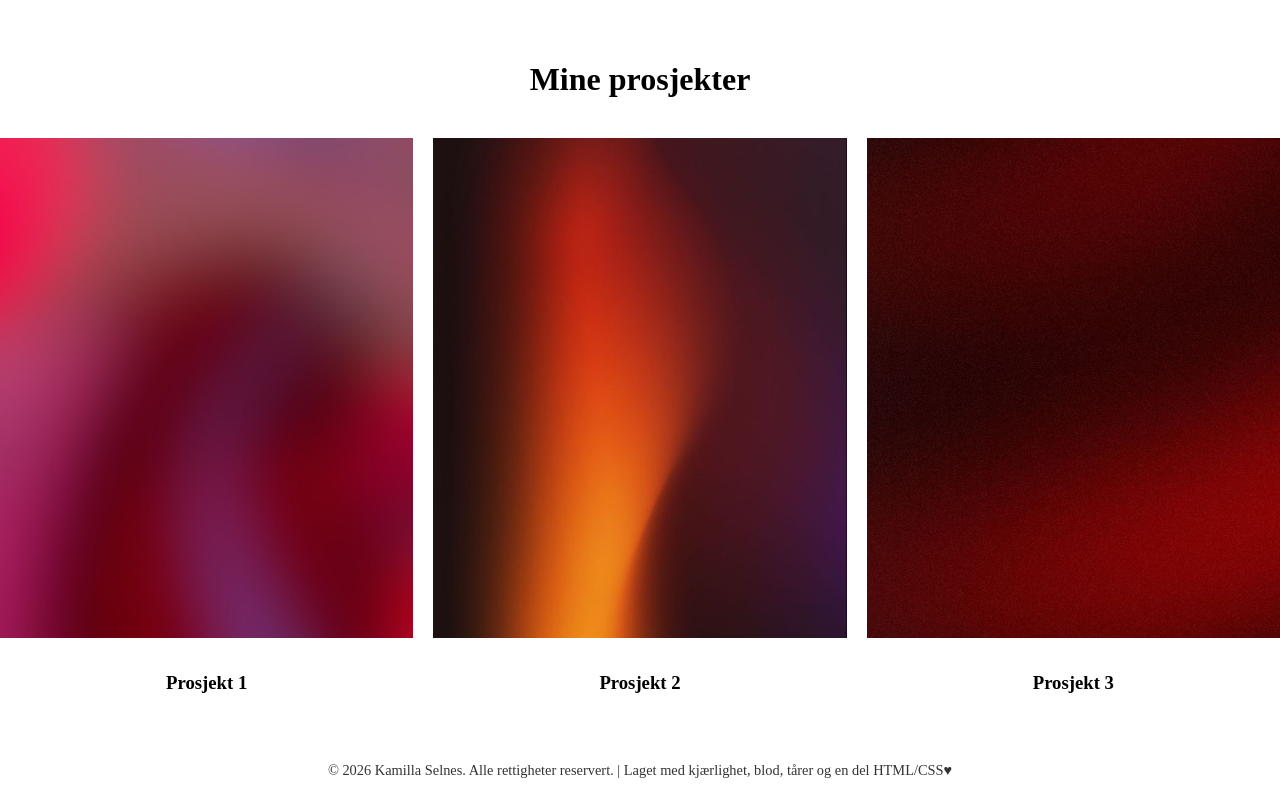
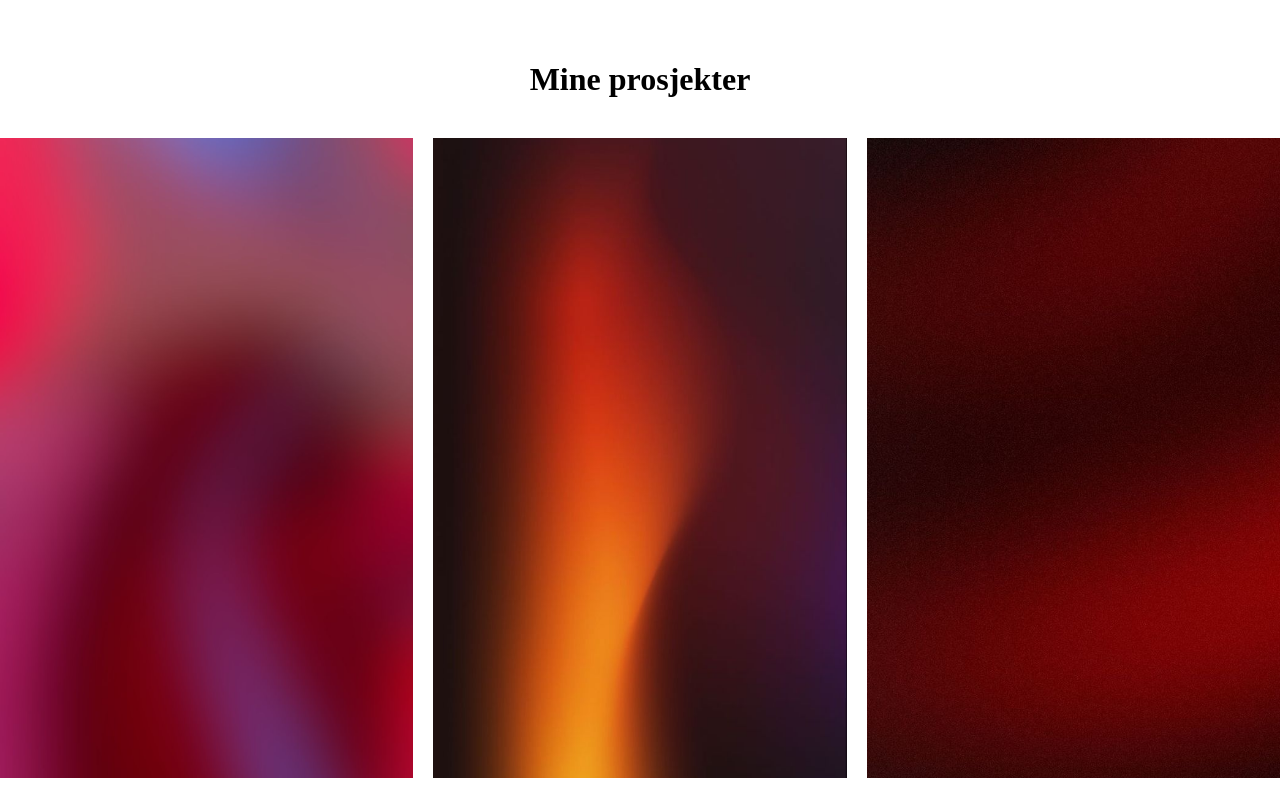
Before and after one commit to Kamillaaks/kulekamminettside, a plain HTML site: page index.html in a window 1280 px wide. Shown: the part 1180-1978 px from the top of the page. Drawn offline with Linux system fonts and the light colour scheme; a web font is replaced by a local one.

Commit message:
Update style.css

```diff
--- a/style.css
+++ b/style.css
@@ -124,24 +124,23 @@ html {
     gap: 20px;
 }
 
-.projects-grid img{
-    height: 500px;
+/* .projects-grid img{
+    height: 40rem;
     width: auto;
     object-fit: cover;
     display: block;
-}
+} */
 
 .project-card {
-    display: block;
     text-decoration: none;
     color: inherit; /* Tvinger teksten til å få samme farge fra sitt direkte overordnede element */
     overflow: hidden;
-
 }
 
 .project-card img {
+    height: 40rem;
     width: 100%;
-    display: block;
+    object-fit: cover;
 }
 
 .project-card h3 {
```
